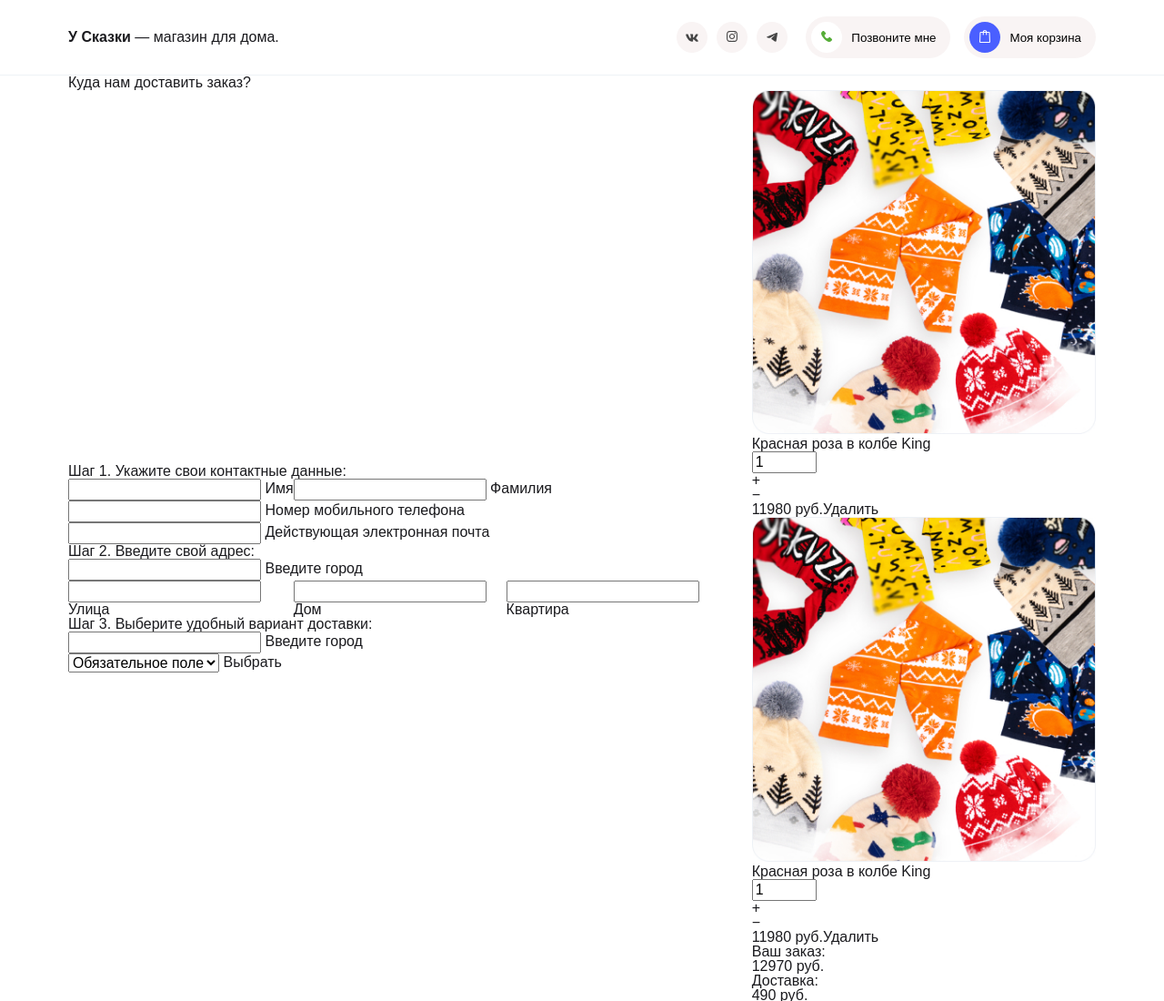
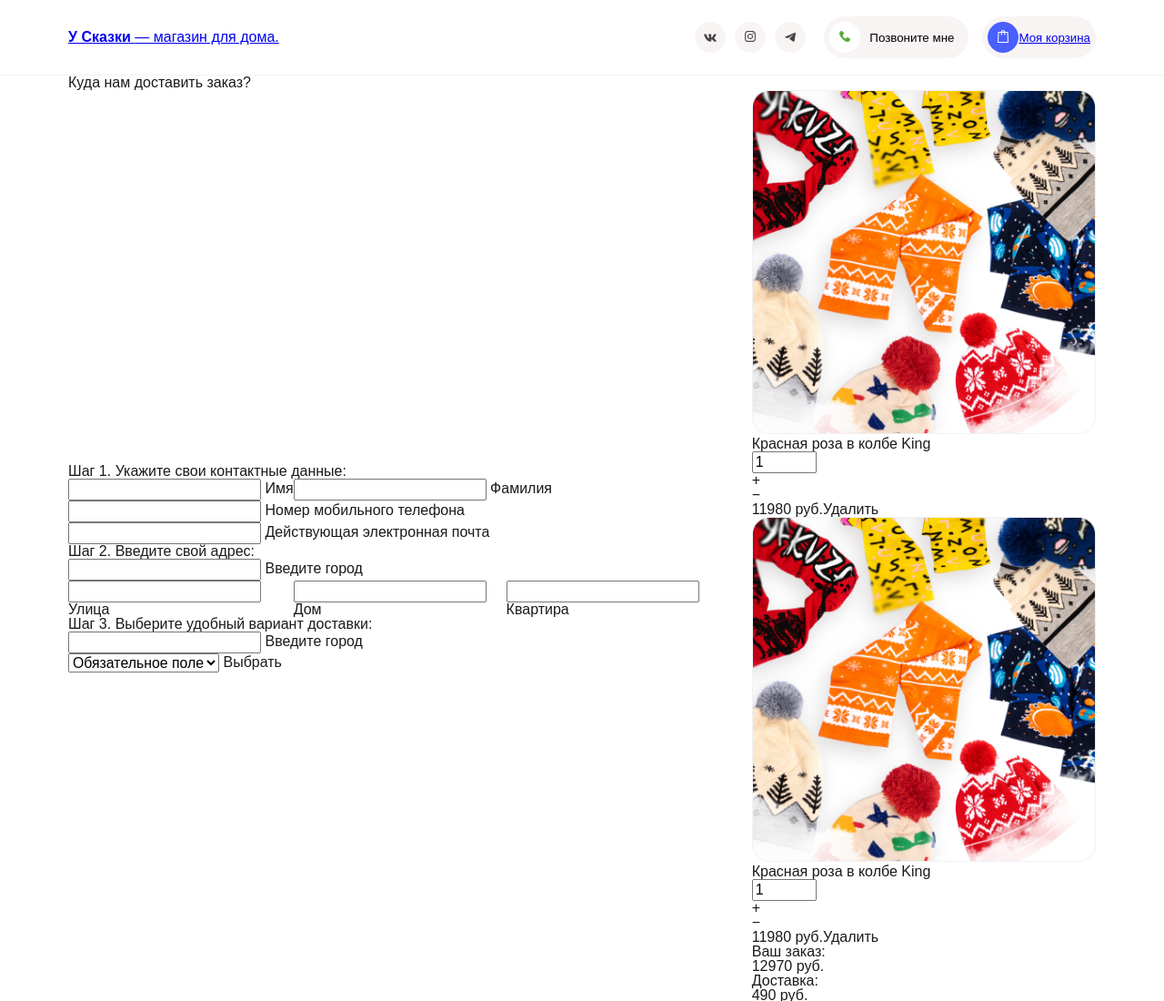
Before and after one commit to kriss-tinkaa/Rozetta, a plain HTML site: page order.html in a window 1280 px wide. Shown: the top 1100 px of the page at 91% size. Drawn offline with nearby package versions, Linux system fonts and the light colour scheme.

Commit message:
fix links

```diff
--- a/order.html
+++ b/order.html
@@ -14,7 +14,9 @@
       <div class="container">
           <div class="page-header">
             <div class="page-header__name">
-              <h3>У Сказки <span class="hide-tablet"> — магазин для дома.</span></h3>
+                <a href="./index.html">
+                    <h3>У Сказки <span class="hide-tablet"> — магазин для дома.</span></h3>
+                </a>
             </div>
             <div class="page-header__actions">
               <div class="page-header__socials">
@@ -41,7 +43,7 @@
                 <div class="shop">
                   <button class="btn btn-primary btn-primary--icon">
                     <span class="icon icon-shop"></span>
-                    <p>Моя корзина</p>
+                    <a href="./order.html">Моя корзина</a>
                   </button>
                   <div class="shop-hint">
 
```
Also changed, not shown: index.html (+4 -2 lines).
